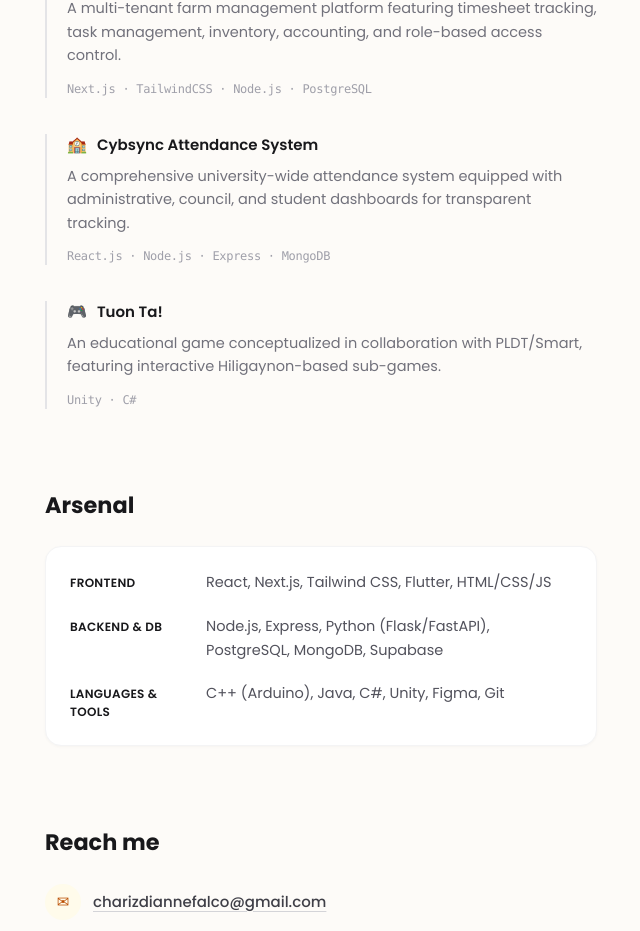
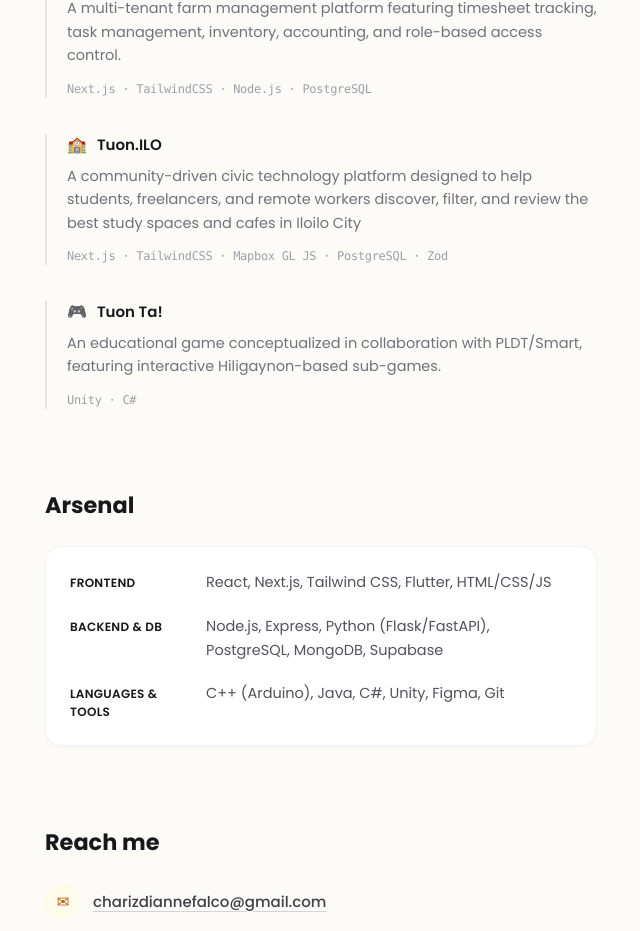
Before and after one commit to chariz1101/charchives, a Next.js app: page / in a window 1280 px wide. Shown: the part 932-1863 px from the top of the page, without its empty margins (319-959 px from the left). Built offline with nearby package versions, Linux system fonts and the light colour scheme.

Commit message:
fix: changed cybsync to Tuon.ILO

```diff
--- a/app/page.tsx
+++ b/app/page.tsx
@@ -23,10 +23,10 @@ const projects = [
   },
   {
     emoji: "🏫",
-    name: "Cybsync Attendance System",
+    name: "Tuon.ILO",
     tag: null,
-    desc: "A comprehensive university-wide attendance system equipped with administrative, council, and student dashboards for transparent tracking.",
-    stack: ["React.js", "Node.js", "Express", "MongoDB"],
+    desc: "A community-driven civic technology platform designed to help students, freelancers, and remote workers discover, filter, and review the best study spaces and cafes in Iloilo City",
+    stack: ["Next.js", "TailwindCSS", "Mapbox GL JS", "PostgreSQL", "Zod"],
   },
   {
     emoji: "🎮",
```
